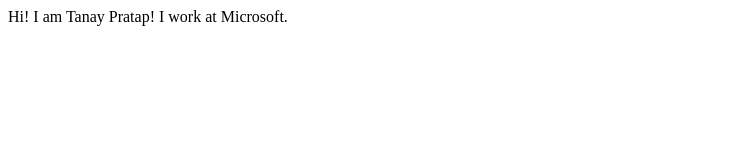
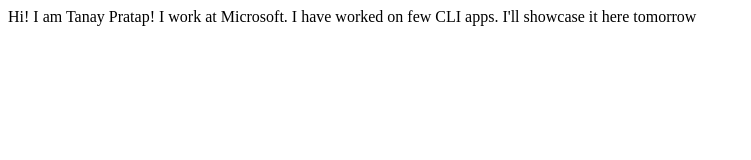
Before and after one commit to ratanrana206/student-name-site-1, a plain HTML site: page index.html in a window 1280 px wide. Shown: the whole page, without its empty margins (0-751 px from the left). Drawn offline with Linux system fonts and the light colour scheme.

Commit message:
update details of project

```diff
--- a/index.html
+++ b/index.html
@@ -11,6 +11,8 @@
 <body>
     Hi! I am Tanay Pratap!
     I work at Microsoft.
+
+    I have worked on few CLI apps. I'll showcase it here tomorrow
 </body>
 
 </html>
```
